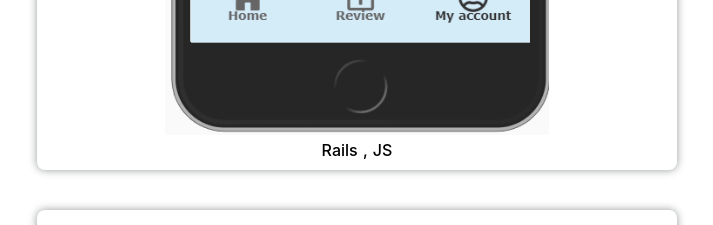
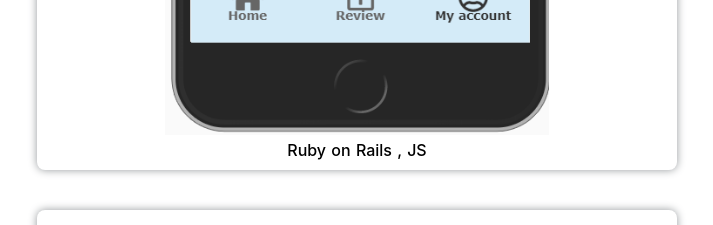
Before and after one commit to wakkihaya/wakki_portfolio, a Nuxt app: page / in a window 1280 px wide. Shown: the part 8920-9145 px from the top of the page, without its empty margins (283-996 px from the left). Built offline with nearby package versions, Linux system fonts and the light colour scheme.

Commit message:
写真の調整

```diff
--- a/pages/index.vue
+++ b/pages/index.vue
@@ -251,7 +251,7 @@ export default {
                 'And this case also occurs in University of Tsukuba.\n' +
                 '\n' +
                 'So, this is the App you can get the information of toilets in Univ and you all can make the comments for each toilets.',
-            lang:'Rails , JS',
+            lang:'Ruby on Rails , JS',
             image:'/toilet_2.png'},
             {title:'This my portfolio',
                 content:'Update my portfolio',
@@ -264,9 +264,9 @@ export default {
             {title:'GatorTrader',
                 content:'This is the team project in the class at SFSU. We created the app C2C EC site for SFSU students especially. I was in charge of the backend' +
                     'system and then implemented a lot of features.',
-                atag: 'http://13.52.75.46/',
                 lang:'Express.js, Node.js, bootstrap',
-                image:'/gatortrader.png'},
+                image:'/gatortrader.png'
+            },
 
         ]
 
```
Also changed, not shown: static/gatortrader2.png (added), static/gatortrader_formal.png (added).
